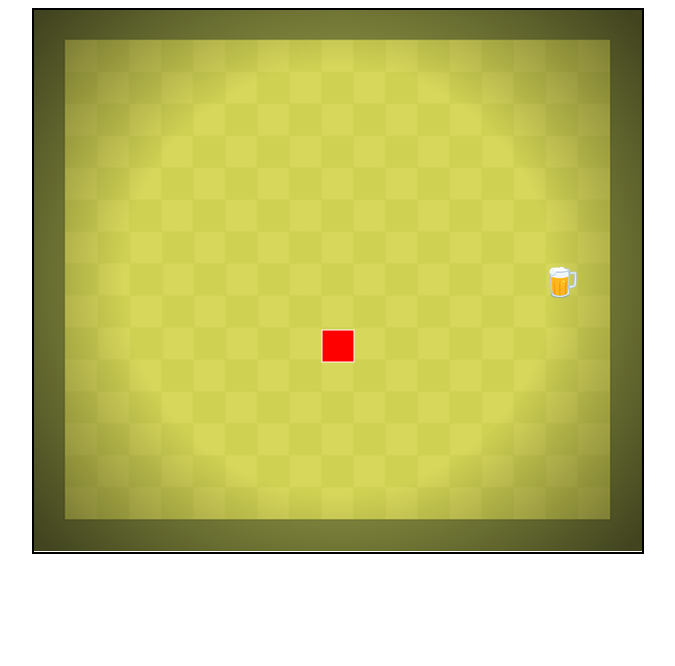
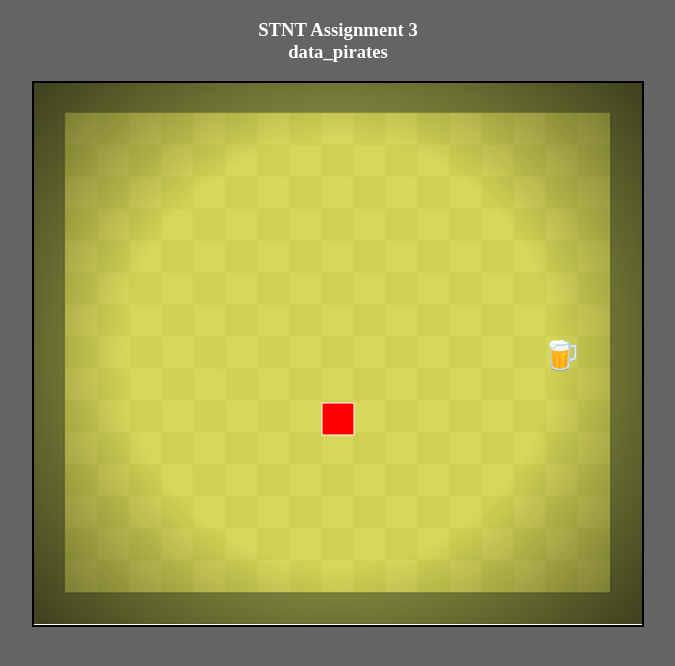
Before and after one commit to ayushg0201/snake_game, a plain HTML site: page index.html in a window 1280 px wide. Shown: the whole page, without its empty margins (302-977 px from the left). Drawn offline with Linux system fonts and the light colour scheme.

Commit message:
added heading and background color

```diff
--- a/index.html
+++ b/index.html
@@ -10,9 +10,11 @@ canvas {
 }
 </style>
 	</head>
-	<body>
+	<body style="color:white;background-color:rgb(100,100,100)">
+			<h3 align="center">STNT Assignment 3<br>data_pirates</h3>
 		<img src="g.png" id="img" hidden>
 		<canvas id="snake" width="608" height="542"></canvas>
+		<br>
 	</body>
 	<script src="snake.js"> </script>
 </html>
```
